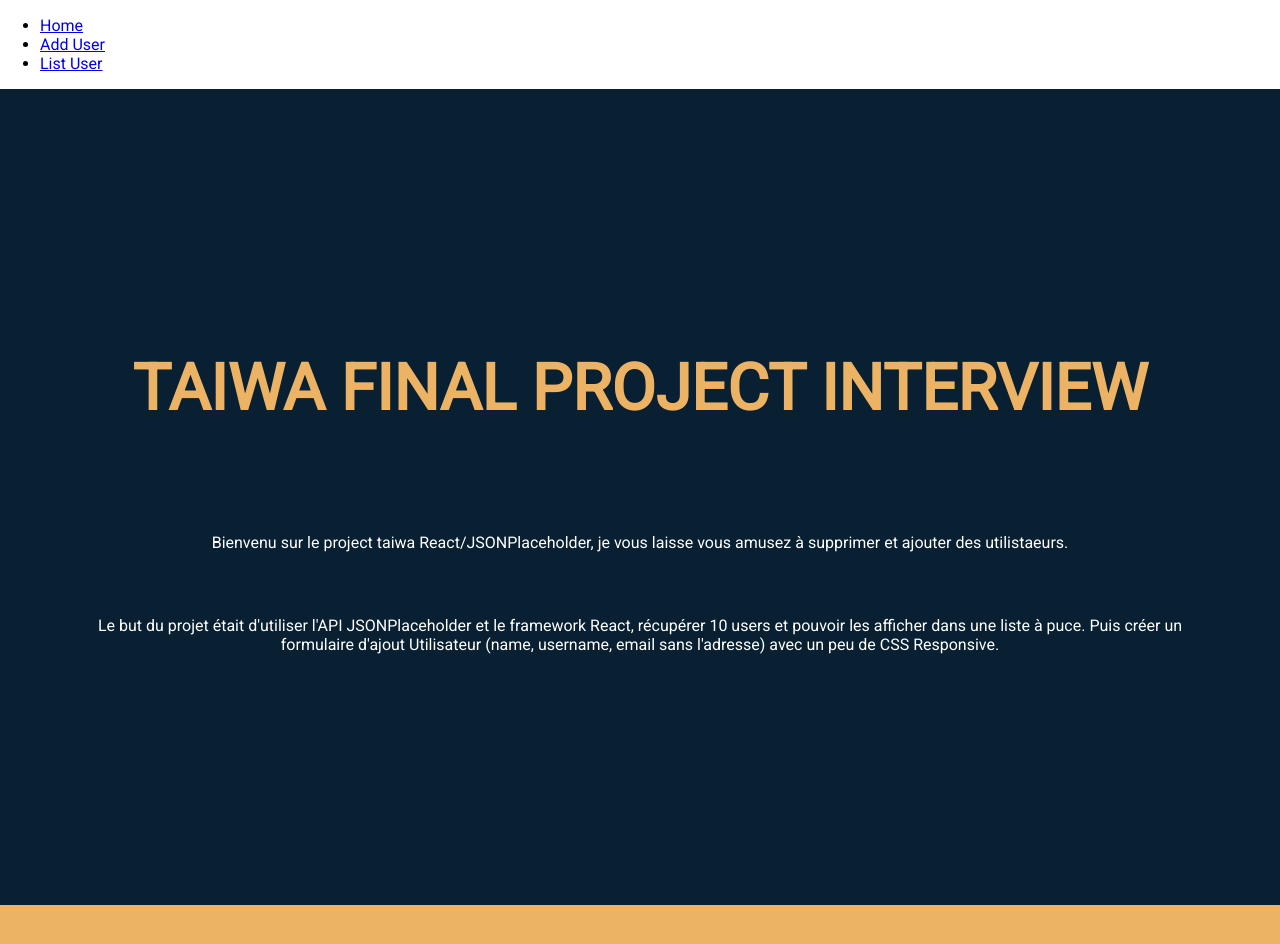
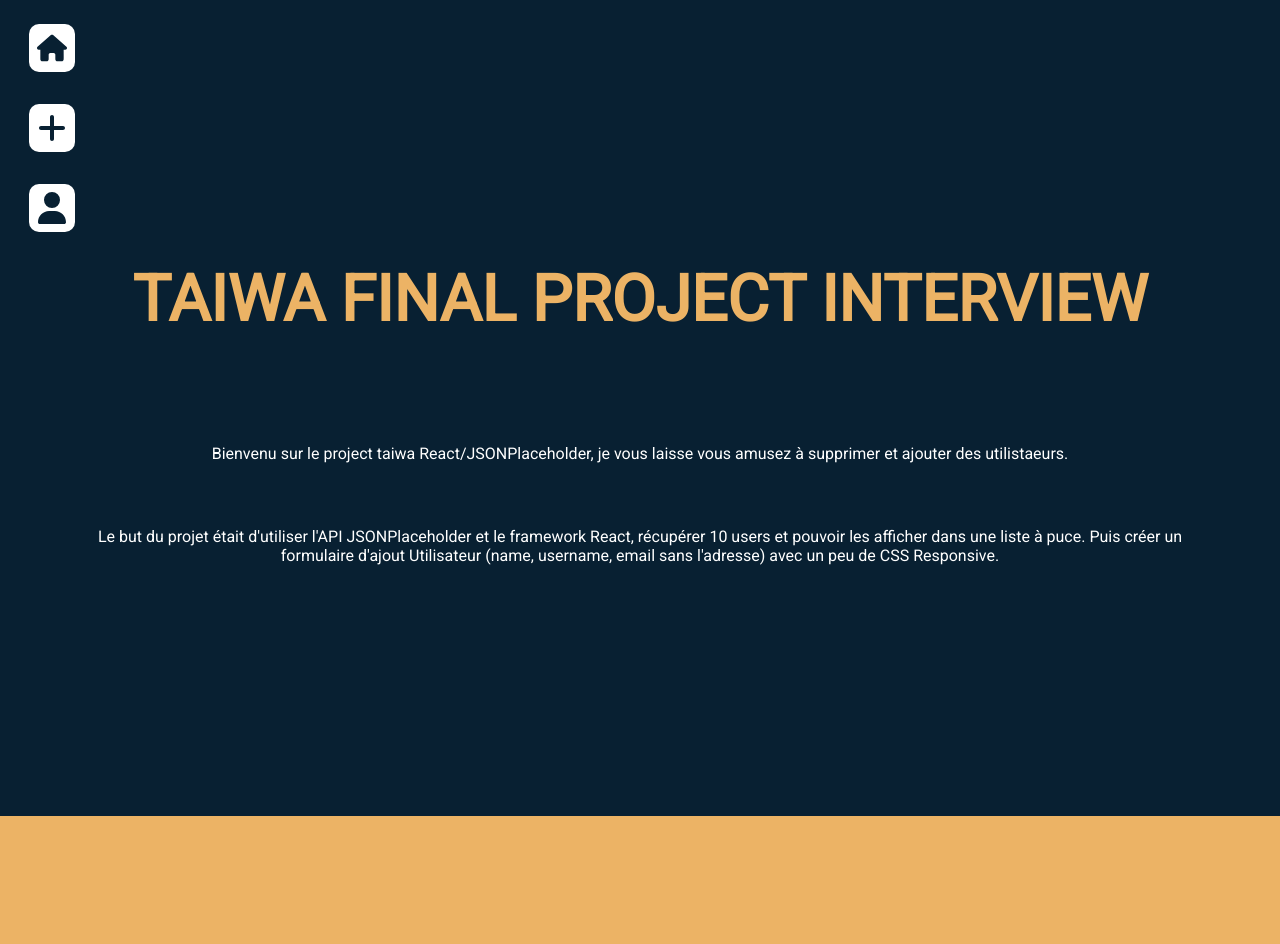
Before and after one commit to natha02/taiwa-project, a React (Create React App) app: page / in a window 1280 px wide. Shown: the top 944 px of the page. Built offline with nearby package versions, Linux system fonts and the light colour scheme; no server answers.

Commit message:
création de la navigation et ajout des liens et la rediréctions avec style, Done.

```diff
--- a/package.json
+++ b/package.json
@@ -4,6 +4,9 @@
   "homepage": "https://natha02.github.io/taiwa-project",
   "private": true,
   "dependencies": {
+    "@fortawesome/fontawesome-svg-core": "^6.1.2",
+    "@fortawesome/free-solid-svg-icons": "^6.1.2",
+    "@fortawesome/react-fontawesome": "^0.2.0",
     "@testing-library/jest-dom": "^5.16.4",
     "@testing-library/react": "^13.3.0",
     "@testing-library/user-event": "^13.5.0",
--- a/src/components/addUSer/add.css
+++ b/src/components/addUSer/add.css
@@ -41,6 +41,7 @@ form button{
     background-color: var(--primary-color);
     color: var(--color-white);
     font-size: 1rem;
+    transition: ease-in-out 0.2s;
 }
 
 /*
--- a/src/components/navigations/Navigation.js
+++ b/src/components/navigations/Navigation.js
@@ -1,14 +1,21 @@
-import React from 'react'
+import { faAdd, faHome, faUser } from '@fortawesome/free-solid-svg-icons';
+import { FontAwesomeIcon } from '@fortawesome/react-fontawesome';
+import React from 'react';
+import "./navigation.css";
 
+/*
+création de nav bar avec les différents liens
+- utilisation du librairie FontAwesomeIcon pour les icones
+*/
 const Navigation = () => {
   return (
     <>
         <nav>
-            <ul>
-                <li><a href='#header'>Home</a></li>
-                <li><a href='#add-user'>Add User</a></li>
-                <li><a href='#list-user'>List User</a></li>
-            </ul>
+          <div className="nav-content">
+                <div><a href='#header'><FontAwesomeIcon icon={faHome} color="#082032" className='icon'/></a></div>
+                <div><a href='#add-user'><FontAwesomeIcon icon={faAdd} color="#082032" className='icon'/></a></div>
+                <div><a href='#list-user'><FontAwesomeIcon icon={faUser} color="#082032" className='icon'/></a></div>
+          </div>
         </nav>
     </>
   )
--- a/src/components/navigations/navigation.css
+++ b/src/components/navigations/navigation.css
@@ -0,0 +1,20 @@
+nav {
+  position: fixed;
+  top: 1%;
+  left: 1%;
+}
+
+.icon {
+  font-size: 2rem;
+  background-color: var(--color-white);
+  width: 30px;
+  border-radius: 10px;
+  padding: 0.5rem;
+  margin: 1rem;
+  transition: ease-in-out 0.2s;
+}
+
+.icon:hover {
+  background-color: var(--color-primary);
+  color: var(--color-white);
+}
--- a/src/components/user/user.css
+++ b/src/components/user/user.css
@@ -64,6 +64,7 @@
     background-color: var(--secondary-color);
     text-transform: uppercase;
     font-size: 1rem;
+    transition: ease-in-out 0.2s;
 }
 
 /*
```
Also changed, not shown: 1 other file (tests, documents, lock files or other folders).
